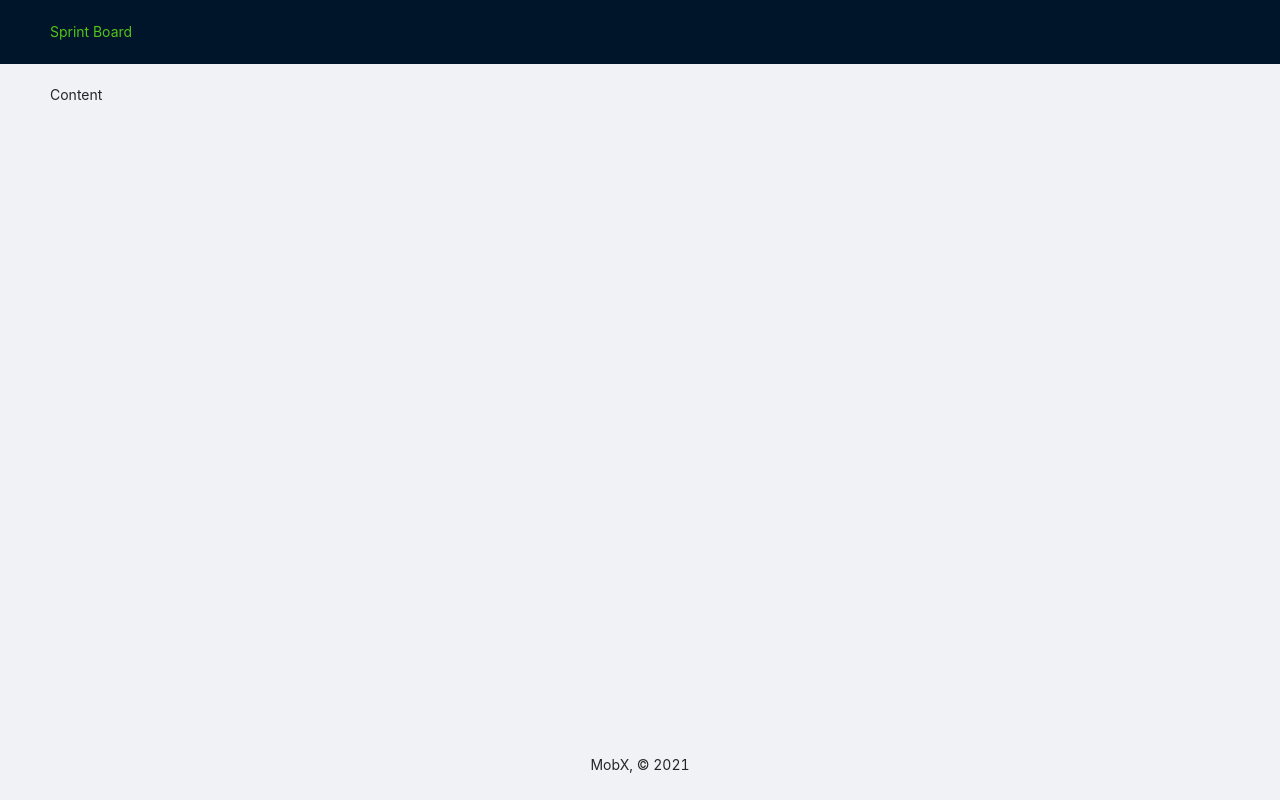
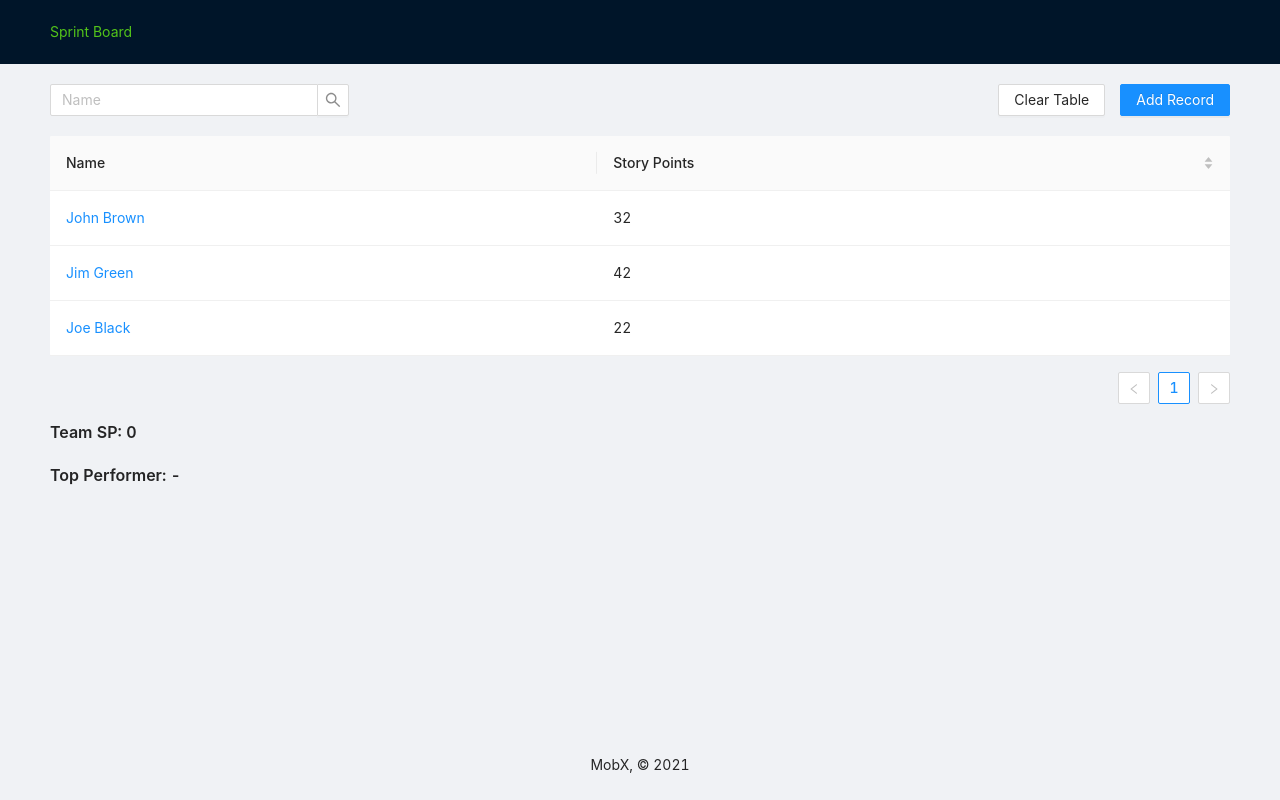
Before and after one commit to camward/MobX-Base, a React app: page / in a window 1280 px wide. Built offline with nearby package versions, Linux system fonts and the light colour scheme.

Commit message:
template

```diff
--- a/src/App.js
+++ b/src/App.js
@@ -1,6 +1,8 @@
 import { Layout, Typography } from "antd";
+import Controls from "./components/controls";
+import Table from "./components/table";
 
-function App() {
+const App = () => {
   const { Header, Content, Footer } = Layout;
   const { Text } = Typography;
 
@@ -9,10 +11,13 @@ function App() {
       <Header>
         <Text type="success">Sprint Board</Text>
       </Header>
-      <Content>Content</Content>
+      <Content>
+        <Controls />
+        <Table />
+      </Content>
       <Footer>MobX, &copy; {new Date().getFullYear()}</Footer>
     </Layout>
   );
-}
+};
 
 export default App;
--- /dev/null
+++ b/src/components/controls.js
@@ -0,0 +1,72 @@
+import React, { useState } from "react";
+import { Modal, Button, Input } from "antd";
+
+const Controls = () => {
+  const { Search } = Input;
+  const [isModalVisible, setIsModalVisible] = useState(false);
+  const [name, setName] = useState("");
+  const [sp, setSP] = useState("");
+
+  const showModal = () => {
+    setIsModalVisible(true);
+    setName("");
+    setSP("");
+  };
+
+  const handleOk = () => {
+    setIsModalVisible(false);
+  };
+
+  const handleCancel = () => {
+    setIsModalVisible(false);
+  };
+
+  const onSearch = (value) => console.log(value);
+
+  const onChange = (e, code) => {
+    switch (code) {
+      case "name":
+        setName(e.target.value);
+        break;
+      case "sp":
+        setSP(e.target.value);
+        break;
+      default:
+        return;
+    }
+  };
+
+  return (
+    <div className="action-block">
+      <Search placeholder="Name" onSearch={onSearch} style={{ width: 300 }} />
+      <div className="action-controls">
+        <Button>Clear Table</Button>
+        <Button type="primary" onClick={showModal}>
+          Add Record
+        </Button>
+      </div>
+
+      <Modal
+        title="Add User"
+        visible={isModalVisible}
+        onOk={handleOk}
+        okText="Add"
+        okButtonProps={{ disabled: !name || !sp }}
+        onCancel={handleCancel}
+      >
+        <div className="field field-input">
+          <Input placeholder="Name" onChange={(e) => onChange(e, "name")} />
+        </div>
+        <div className="field ">
+          <Input
+            placeholder="Story Points"
+            type="number"
+            onChange={(e) => onChange(e, "sp")}
+          />
+        </div>
+      </Modal>
+    </div>
+  );
+};
+
+export default Controls;
--- /dev/null
+++ b/src/components/table.js
@@ -0,0 +1,49 @@
+import { Table as TableUser, Typography } from "antd";
+
+const Table = () => {
+  const { Title } = Typography;
+
+  const columns = [
+    {
+      title: "Name",
+      dataIndex: "name",
+      key: "name",
+      render: (text) => <a>{text}</a>,
+    },
+    {
+      title: "Story Points",
+      dataIndex: "sp",
+      key: "sp",
+      sorter: (a, b) => a.sp - b.sp,
+      showSorterTooltip: false,
+    },
+  ];
+
+  const data = [
+    {
+      key: "1",
+      name: "John Brown",
+      sp: 32,
+    },
+    {
+      key: "2",
+      name: "Jim Green",
+      sp: 42,
+    },
+    {
+      key: "3",
+      name: "Joe Black",
+      sp: 22,
+    },
+  ];
+
+  return (
+    <>
+      <TableUser columns={columns} dataSource={data} />
+      <Title level={5}>Team SP: 0</Title>
+      <Title level={5}>Top Performer: -</Title>
+    </>
+  );
+};
+
+export default Table;
--- a/src/index.css
+++ b/src/index.css
@@ -7,3 +7,16 @@
 .ant-layout-footer {
   text-align: center;
 }
+
+.action-block {
+  display: flex;
+  justify-content: space-between;
+  margin-bottom: 20px;
+}
+.action-controls button {
+  margin-left: 15px;
+}
+
+.field-input {
+  margin-bottom: 10px;
+}
```
